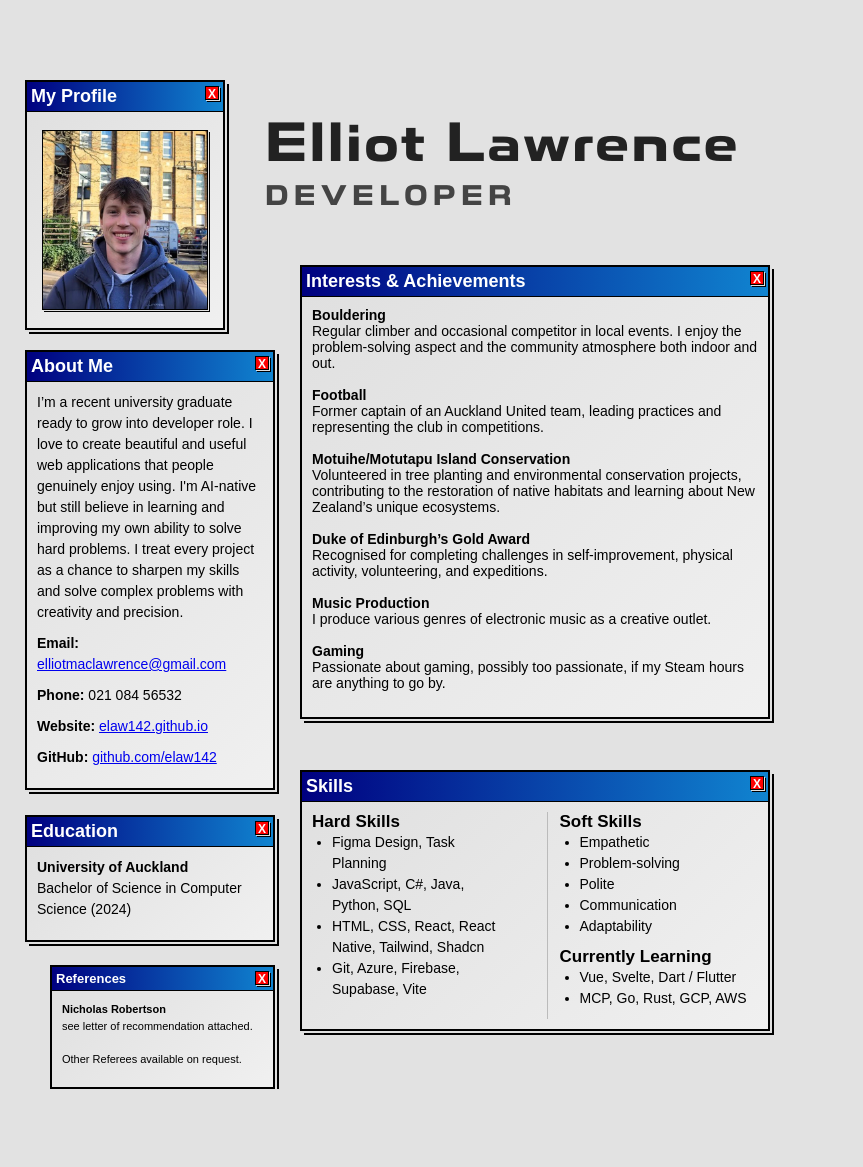
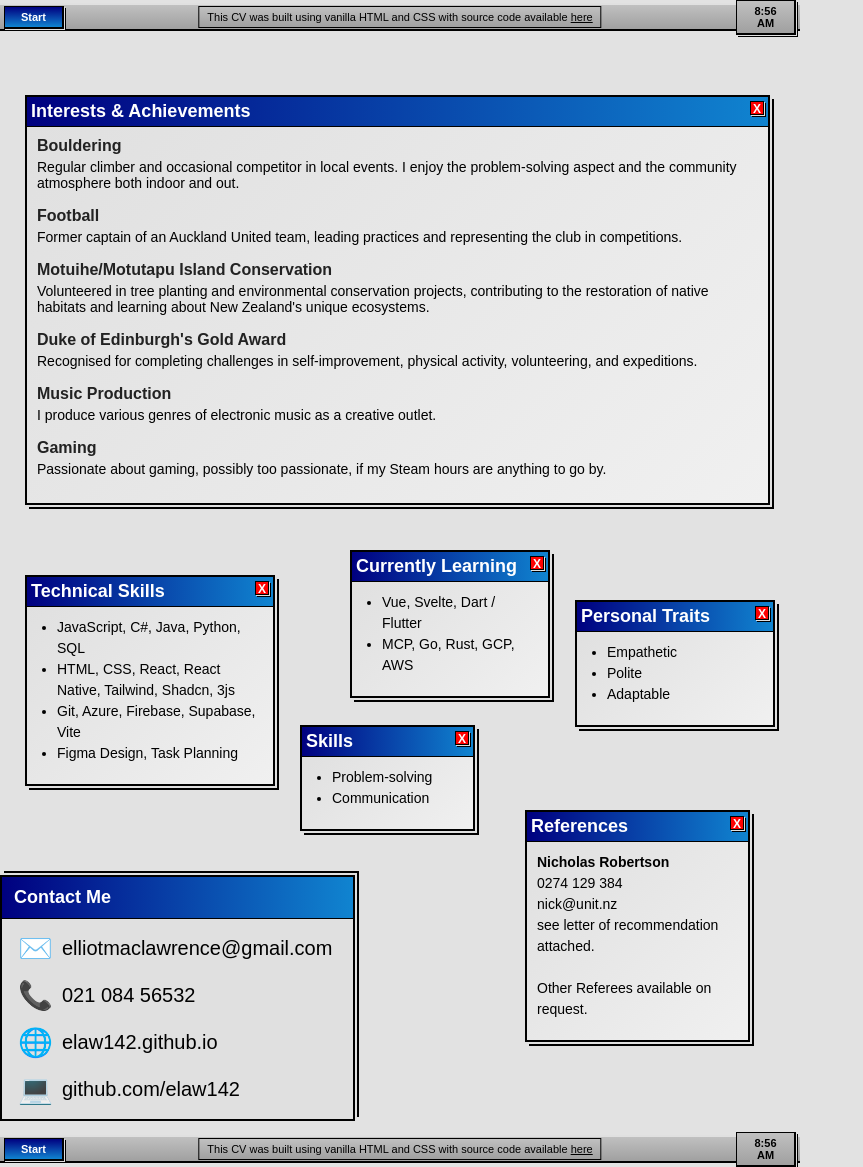
Before and after one commit to elaw142/CV, a plain HTML site: page index.html in a window 1280 px wide. Shown: the part 1100-2267 px from the top of the page, without its empty margins (0-863 px from the left). Before the commit the page ends 2189 px from the top, so only its background shows below. Drawn offline with Linux system fonts and the light colour scheme.

Commit message:
final changes

```diff
--- a/index.html
+++ b/index.html
@@ -31,7 +31,7 @@
       <!-- About / Personal Statement & Contact -->
       <div
         class="window about-window"
-        style="top: 325px; left: 25px; width: 250px"
+        style="top: 340px; left: 25px; width: 250px"
       >
         <div class="window-header">
           <h1>About Me</h1>
@@ -39,7 +39,7 @@
         </div>
         <div class="window-content">
           <p>
-            I’m a recent university graduate ready to grow into developer role.
+            I'm a recent university graduate ready to grow into developer role.
             I love to create beautiful and useful web applications that people
             genuinely enjoy using. I'm AI-native but still believe in learning
             and improving my own ability to solve hard problems. I treat every
@@ -69,7 +69,7 @@
       </div>
 
       <!-- Education Window -->
-      <div class="window" style="top: 790px; left: 25px; width: 250px">
+      <div class="window" style="top: 815px; left: 25px; width: 250px">
         <div class="window-header">
           <h1>Education</h1>
           <div class="window-close">X</div>
@@ -142,7 +142,7 @@
           <div class="project">
             <strong>Prose</strong>
             Streamlining the way insurance brokers prepare proposals. As the
-            Front-End owner, I’m responsible for designing anything a user sees
+            Front-End owner, I'm responsible for designing anything a user sees
             or interacts with. Aiming for a notion-like editor with the
             formality of Xero. In production with 1 pilot user by Q2 2026.
             <!-- <div class="screenshot-placeholder">[Screenshot here]</div> -->
@@ -172,148 +172,37 @@
         </div>
       </div>
 
-      <!-- References Window -->
-      <div
-        class="window references-window"
-        style="top: 945px; left: 50px; width: 225px"
-      >
-        <div class="window-header">
-          <h1>References</h1>
-          <div class="window-close">X</div>
+      <!-- Windows Taskbar -->
+      <div class="taskbar" style="top: 1103px; left: 0px; width: 800px">
+        <div class="taskbar-left">
+          <div class="start-button">Start</div>
         </div>
-        <div class="window-content">
-          <p>
-            <strong>Nicholas Robertson</strong>
-            see letter of recommendation attached. <br /><br />
-            Other Referees available on request.
-          </p>
+        <div class="taskbar-item taskbar-center">
+          This CV was built using vanilla HTML and CSS with source code
+          available
+          <a
+            href="https://github.com/elaw142/CV"
+            target="_blank"
+            style="color: #000; text-decoration: underline"
+            >here</a
+          >
+        </div>
+        <div class="taskbar-right">
+          <div class="taskbar-time">8:56 AM</div>
         </div>
       </div>
     </div>
 
     <div class="Page 2">
-      <!-- Name header -->
-      <div class="header-window" style="top: 1210px; left: 265px">
-        <h1 class="name-header">Elliot Lawrence</h1>
-        <span class="subheading">developer</span>
-      </div>
-
-      <!-- Profile Photo Window -->
-      <div class="picture-window" style="top: 1180px; left: 25px">
-        <div class="window-header">
-          <h1>My Profile</h1>
-          <div class="window-close">X</div>
-        </div>
-        <div class="window-content">
-          <img
-            src="static/images/image.jpg"
-            alt="Elliot's Profile Picture"
-            class="profile-img"
-          />
-        </div>
-      </div>
-
-      <!-- About / Personal Statement & Contact -->
-      <div
-        class="window about-window"
-        style="top: 1450px; left: 25px; width: 250px"
-      >
-        <div class="window-header">
-          <h1>About Me</h1>
-          <div class="window-close">X</div>
-        </div>
-        <div class="window-content">
-          <p>
-            I’m a recent university graduate ready to grow into developer role.
-            I love to create beautiful and useful web applications that people
-            genuinely enjoy using. I'm AI-native but still believe in learning
-            and improving my own ability to solve hard problems. I treat every
-            project as a chance to sharpen my skills and solve complex problems
-            with creativity and precision.
-          </p>
-          <p>
-            <strong>Email:</strong>
-            <a href="mailto:elliotmaclawrence@gmail.com"
-              >elliotmaclawrence@gmail.com</a
-            >
-          </p>
-          <p><strong>Phone:</strong> 021 084 56532</p>
-          <p>
-            <strong>Website:</strong>
-            <a href="https://elaw142.github.io/" target="_blank"
-              >elaw142.github.io</a
-            >
-          </p>
-          <p>
-            <strong>GitHub:</strong>
-            <a href="https://github.com/elaw142" target="_blank"
-              >github.com/elaw142</a
-            >
-          </p>
-        </div>
-      </div>
-
-      <!-- Education Window -->
-      <div class="window" style="top: 1915px; left: 25px; width: 250px">
-        <div class="window-header">
-          <h1>Education</h1>
-          <div class="window-close">X</div>
-        </div>
-        <div class="window-content">
-          <p>
-            <strong>University of Auckland</strong>
-            <br />
-            Bachelor of Science in Computer Science (2024)
-          </p>
-        </div>
-      </div>
-
-      <!-- Skills Window -->
-      <div
-        class="window skills-window"
-        style="top: 1870px; left: 300px; width: 470px"
-      >
-        <div class="window-header">
-          <h1>Skills</h1>
-          <div class="window-close">X</div>
-        </div>
-        <div class="window-content skills-content">
-          <div class="skills-left">
-            <strong>Hard Skills</strong>
-            <ul>
-              <li>Figma Design, Task Planning</li>
-              <li>JavaScript, C#, Java, Python, SQL</li>
-              <li>HTML, CSS, React, React Native, Tailwind, Shadcn</li>
-              <li>Git, Azure, Firebase, Supabase, Vite</li>
-            </ul>
-          </div>
-          <div class="skills-right">
-            <strong>Soft Skills</strong>
-            <ul>
-              <li>Empathetic</li>
-              <li>Problem-solving</li>
-              <li>Polite</li>
-              <li>Communication</li>
-              <li>Adaptability</li>
-            </ul>
-            <strong>Currently Learning</strong>
-            <ul>
-              <li>Vue, Svelte, Dart / Flutter</li>
-              <li>MCP, Go, Rust, GCP, AWS</li>
-            </ul>
-          </div>
-        </div>
-      </div>
-
       <!-- Interests & Achievements Window -->
-      <div class="window" style="top: 1365px; left: 300px; width: 470px">
+      <div class="window" style="top: 1195px; left: 25px; width: 745px">
         <div class="window-header">
           <h1>Interests & Achievements</h1>
           <div class="window-close">X</div>
         </div>
         <div class="window-content">
           <div class="interest">
-            <strong>Bouldering</strong><br />
+            <strong>Bouldering</strong>
             <div>
               Regular climber and occasional competitor in local events. I enjoy
               the problem-solving aspect and the community atmosphere both
@@ -322,7 +211,7 @@
           </div>
           <br />
           <div class="interest">
-            <strong>Football</strong><br />
+            <strong>Football</strong>
             <div>
               Former captain of an Auckland United team, leading practices and
               representing the club in competitions.
@@ -330,16 +219,16 @@
           </div>
           <br />
           <div class="interest">
-            <strong>Motuihe/Motutapu Island Conservation</strong><br />
+            <strong>Motuihe/Motutapu Island Conservation</strong>
             <div>
               Volunteered in tree planting and environmental conservation
               projects, contributing to the restoration of native habitats and
-              learning about New Zealand’s unique ecosystems.
+              learning about New Zealand's unique ecosystems.
             </div>
           </div>
           <br />
           <div class="interest">
-            <strong>Duke of Edinburgh’s Gold Award</strong><br />
+            <strong>Duke of Edinburgh's Gold Award</strong>
             <div>
               Recognised for completing challenges in self-improvement, physical
               activity, volunteering, and expeditions.
@@ -347,14 +236,14 @@
           </div>
           <br />
           <div class="interest">
-            <strong>Music Production</strong><br />
+            <strong>Music Production</strong>
             <div>
               I produce various genres of electronic music as a creative outlet.
             </div>
           </div>
           <br />
           <div class="interest">
-            <strong>Gaming</strong><br />
+            <strong>Gaming</strong>
             <div>
               Passionate about gaming, possibly too passionate, if my Steam
               hours are anything to go by.
@@ -364,10 +253,69 @@
         </div>
       </div>
 
+      <!-- Technical Skills Window (renamed from Hard Skills) -->
+      <div class="window" style="top: 1675px; left: 25px; width: 250px">
+        <div class="window-header">
+          <h1>Technical Skills</h1>
+          <div class="window-close">X</div>
+        </div>
+        <div class="window-content">
+          <ul>
+            <li>JavaScript, C#, Java, Python, SQL</li>
+            <li>HTML, CSS, React, React Native, Tailwind, Shadcn, 3js</li>
+            <li>Git, Azure, Firebase, Supabase, Vite</li>
+            <li>Figma Design, Task Planning</li>
+          </ul>
+        </div>
+      </div>
+
+      <!-- Personal Traits Window -->
+      <div class="window" style="top: 1700px; left: 575px; width: 200px">
+        <div class="window-header">
+          <h1>Personal Traits</h1>
+          <div class="window-close">X</div>
+        </div>
+        <div class="window-content">
+          <ul>
+            <li>Empathetic</li>
+            <li>Polite</li>
+            <li>Adaptable</li>
+          </ul>
+        </div>
+      </div>
+
+      <!-- Skills Window -->
+      <div class="window" style="top: 1825px; left: 300px; width: 175px">
+        <div class="window-header">
+          <h1>Skills</h1>
+          <div class="window-close">X</div>
+        </div>
+        <div class="window-content">
+          <ul>
+            <li>Problem-solving</li>
+            <li>Communication</li>
+          </ul>
+        </div>
+      </div>
+
+      <!-- Currently Learning Window -->
+      <div class="window" style="top: 1650px; left: 350px; width: 200px">
+        <div class="window-header">
+          <h1>Currently Learning</h1>
+          <div class="window-close">X</div>
+        </div>
+        <div class="window-content">
+          <ul>
+            <li>Vue, Svelte, Dart / Flutter</li>
+            <li>MCP, Go, Rust, GCP, AWS</li>
+          </ul>
+        </div>
+      </div>
+
       <!-- References Window -->
       <div
         class="window references-window"
-        style="top: 2065px; left: 50px; width: 225px"
+        style="top: 1910px; left: 525px; width: 225px"
       >
         <div class="window-header">
           <h1>References</h1>
@@ -376,11 +324,69 @@
         <div class="window-content">
           <p>
             <strong>Nicholas Robertson</strong><br />
+            0274 129 384 <br />
+            nick@unit.nz <br />
             see letter of recommendation attached. <br /><br />
             Other Referees available on request.
           </p>
         </div>
       </div>
+
+      <!-- Windows Taskbar -->
+      <div class="taskbar" style="top: 2235px; left: 0px; width: 800px">
+        <div class="taskbar-left">
+          <div class="start-button">Start</div>
+        </div>
+        <div class="taskbar-item taskbar-center">
+          This CV was built using vanilla HTML and CSS with source code
+          available
+          <a
+            href="https://github.com/elaw142/CV"
+            target="_blank"
+            style="color: #000; text-decoration: underline"
+            >here</a
+          >
+        </div>
+        <div class="taskbar-right">
+          <div class="taskbar-time">8:56 AM</div>
+        </div>
+      </div>
+      <!-- Windows 98 Start Menu (static, always visible, positionable) -->
+      <div
+        class="start-menu"
+        style="top: 1975px; left: 0px; width: 355px; position: absolute"
+      >
+        <div class="start-menu-header">Contact Me</div>
+        <ul class="start-menu-list">
+          <li>
+            <span class="start-menu-icon">✉️</span>
+            <a
+              href="mailto:elliotmaclawrence@gmail.com"
+              style="color: inherit; text-decoration: none"
+              >elliotmaclawrence@gmail.com</a
+            >
+          </li>
+          <li><span class="start-menu-icon">📞</span> 021 084 56532</li>
+          <li>
+            <span class="start-menu-icon">🌐</span>
+            <a
+              href="https://elaw142.github.io/"
+              target="_blank"
+              style="color: inherit; text-decoration: none"
+              >elaw142.github.io</a
+            >
+          </li>
+          <li>
+            <span class="start-menu-icon">💻</span>
+            <a
+              href="https://github.com/elaw142"
+              target="_blank"
+              style="color: inherit; text-decoration: none"
+              >github.com/elaw142</a
+            >
+          </li>
+        </ul>
+      </div>
     </div>
   </body>
 </html>
--- a/styles.css
+++ b/styles.css
@@ -29,22 +29,12 @@ body::before {
   left: 0;
   width: 100%;
   height: 100%;
-  background: repeating-linear-gradient(
-      0deg,
-      rgba(0, 0, 0, 0.1),
-      rgba(0, 0, 0, 0.1) 1px,
-      transparent 1px,
-      transparent 20px
-    ),
-    repeating-linear-gradient(
-      90deg,
-      rgba(0, 0, 0, 0.1),
-      rgba(0, 0, 0, 0.1) 1px,
-      transparent 1px,
-      transparent 20px
-    );
+  background-color: #e1e1e1;
+  background-image: linear-gradient(to right, #ccc 1px, transparent 1px),
+    linear-gradient(to bottom, #ccc 1px, transparent 1px);
+  background-size: 20px 20px;
+  z-index: -1;
   pointer-events: none;
-  z-index: -1;
 }
 
 .window,
@@ -138,20 +128,6 @@ body::before {
   padding-left: 20px;
 }
 
-/* Minimal tweak for screenshot placeholder in projects */
-.screenshot-placeholder {
-  width: 100%;
-  height: 80px;
-  background: #e0e0e0;
-  border: 1.5px dashed #888;
-  color: #888;
-  display: flex;
-  align-items: center;
-  justify-content: center;
-  font-size: 12px;
-  margin: 8px 0 12px 0;
-}
-
 .window[style*="width: 625px"] {
   width: 625px !important;
 }
@@ -162,9 +138,6 @@ body::before {
   width: 300px !important;
 }
 
-/* References window custom styles */
-
-/* Experience and Projects window bold text */
 .experience-window .window-content .job strong,
 .projects-window .window-content .project strong {
   font-size: 16px;
@@ -233,11 +206,11 @@ body::before {
 
 .references-window .window-content,
 .references-window .window-content p {
-  font-size: 11px;
+  font-size: 14px;
 }
 .references-window .window-header,
 .references-window .window-header h1 {
-  font-size: 13px;
+  font-size: 18px;
 }
 
 .skills-window .window-content strong {
@@ -246,3 +219,135 @@ body::before {
 .window[style*="top: 1375px"][style*="left: 300px"] .window-content strong {
   font-size: 17px;
 }
+
+.window-content .interest strong {
+  font-size: 16px;
+  font-weight: bold;
+  display: block;
+  margin-bottom: 4px;
+  color: #222;
+}
+
+.taskbar {
+  position: absolute;
+  left: 0;
+  width: 100%;
+  height: 28px;
+  background: linear-gradient(to bottom, #c0c0c0, #a0a0a0);
+  border-top: 2px solid #e0e0e0;
+  border-bottom: 2px solid #000;
+  display: flex;
+  justify-content: space-between;
+  align-items: center;
+  padding: 0 4px;
+  font-family: "MS Sans Serif", "Microsoft Sans Serif", Arial, sans-serif;
+  font-size: 11px;
+  z-index: 1000;
+}
+
+.taskbar-left {
+  display: flex;
+  align-items: center;
+  gap: 4px;
+}
+
+.taskbar-center {
+  position: absolute;
+  left: 50%;
+  transform: translateX(-50%);
+  background: linear-gradient(to bottom, #c0c0c0, #a0a0a0);
+  color: #000;
+  padding: 4px 8px;
+  border: 1px solid #000;
+  box-shadow: none;
+  cursor: pointer;
+  white-space: nowrap;
+}
+
+.start-button {
+  background: linear-gradient(to bottom, #000080, #1084d0);
+  color: #fff;
+  padding: 4px 8px;
+  border: 1px solid #000;
+  border-right: 2px solid #000;
+  border-bottom: 2px solid #000;
+  box-shadow: 1px 1px 0 #e0e0e0, 2px 2px 0 #000;
+  font-weight: bold;
+  cursor: pointer;
+  width: 60px;
+  text-align: center;
+}
+
+.taskbar-item {
+  background: linear-gradient(to bottom, #c0c0c0, #a0a0a0);
+  color: #000;
+  padding: 4px 8px;
+  border: 1px solid #000;
+  box-shadow: none;
+  cursor: pointer;
+}
+
+.taskbar-right {
+  display: flex;
+  align-items: center;
+}
+
+.taskbar-time {
+  background: linear-gradient(to bottom, #c0c0c0, #a0a0a0);
+  color: #000;
+  padding: 4px 8px;
+  border: 1px solid #000;
+  border-right: 2px solid #000;
+  border-bottom: 2px solid #000;
+  box-shadow: 1px 1px 0 #e0e0e0, 2px 2px 0 #000;
+  font-weight: bold;
+  width: 60px;
+  text-align: center;
+}
+
+.start-menu {
+  position: absolute;
+  background: #e0e0e0;
+  border: 2px solid #000;
+  box-shadow: 2px -2px 0 #e0e0e0, 2px -2px 0 #e0e0e0, 4px -4px 0 #000,
+    4px -4px 0 #000;
+  z-index: 2000;
+}
+
+.start-menu-header {
+  background: linear-gradient(90deg, #000080, #1084d0);
+  color: #fff;
+  font-weight: bold;
+  padding: 10px 12px;
+  font-size: 18px;
+  border-bottom: 1.5px solid #000;
+}
+
+.start-menu-list {
+  list-style: none;
+  margin: 0;
+  padding: 6px 0 6px 0;
+}
+
+.start-menu-list li {
+  display: flex;
+  align-items: center;
+  padding: 7px 16px;
+  font-size: 20px;
+  cursor: pointer;
+}
+
+.start-menu-icon {
+  width: 22px;
+  display: inline-block;
+  text-align: center;
+  margin-right: 22px;
+  font-size: 28px;
+}
+
+.start-menu-separator {
+  border-bottom: 1.5px solid #bbb;
+  margin: 6px 0;
+  height: 0;
+  padding: 0;
+}
```
